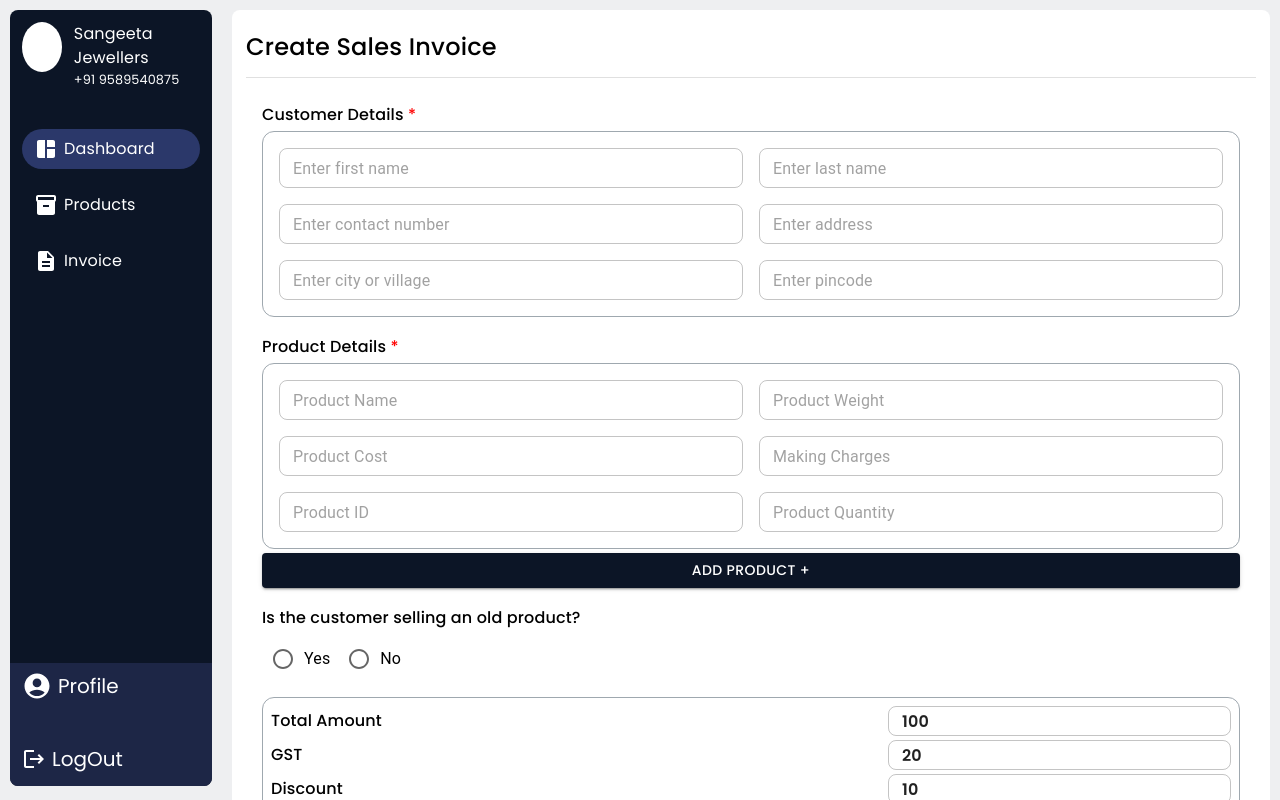
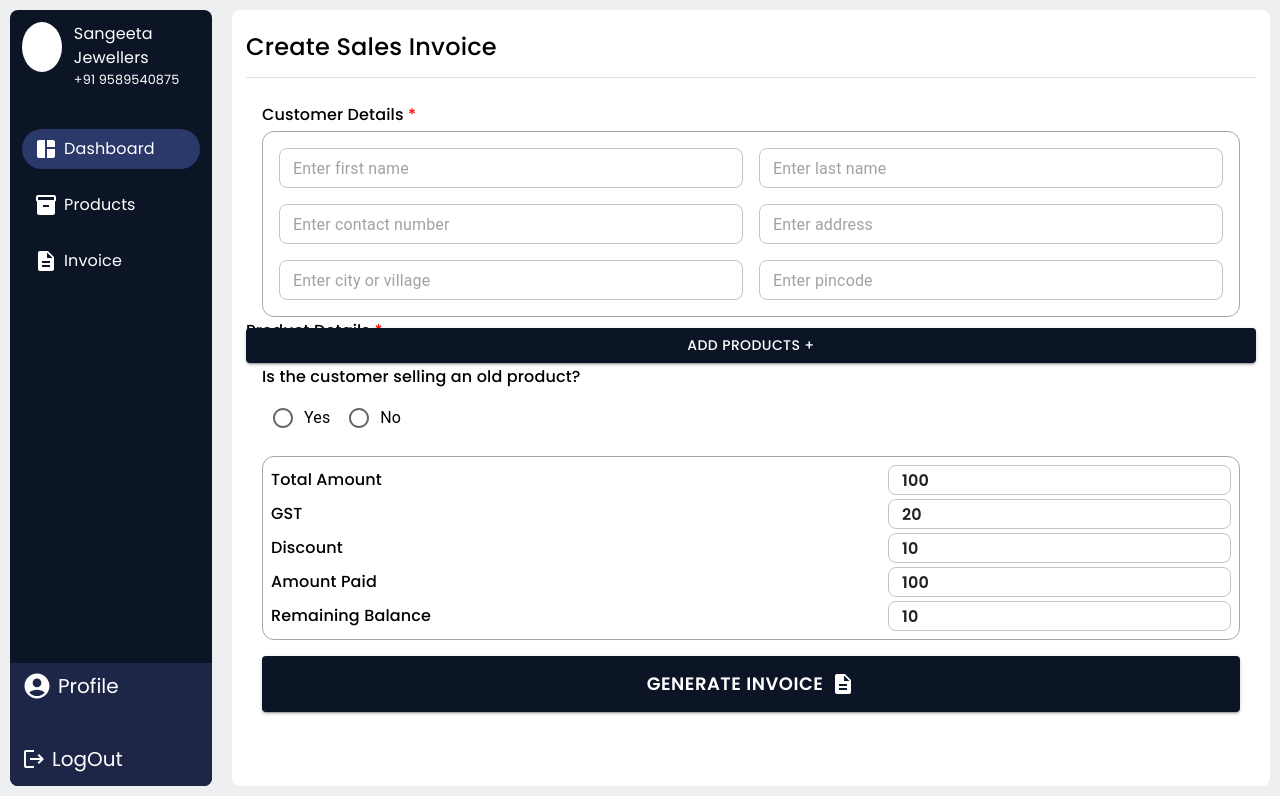
Before and after one commit to tusharbatradev/Invoice-Frontend, a React (Vite) app: page /dashboard/invoice in a window 1280 px wide. Shown: the top 800 px of the page. Built offline with nearby package versions, Linux system fonts and the light colour scheme; sample sign-in values are in the browser's storage.

Commit message:
add product working

```diff
--- a/src/Invoice/InvoicePage.jsx
+++ b/src/Invoice/InvoicePage.jsx
@@ -1,14 +1,30 @@
 import { useState } from "react";
-import { Stack } from "@mui/material";
+import { Stack, Button, Typography } from "@mui/material";
 import CustomerDetails from "./CustomerDetails";
 import ProductDetails from "./ProductDetails";
 import OldProductDetails from "./OldProductDetails";
 import AmountDetails from "./AmountDetails";
 import axios from "axios";
-import { useSelector } from "react-redux";
+import { addProduct } from "../redux/Slices/invoiceSlice";
+import { useSelector, useDispatch } from "react-redux";
 
 function InvoicePage() {
   const products = useSelector((state) => state.invoice.products);
+  console.log("invoice products", products);
+  const dispatch = useDispatch();
+  const handleAddNewProduct = () => {
+    dispatch(
+      addProduct({
+        product: "",
+        productWeight: "",
+        productCost: "",
+        productQuantity: "",
+        makingCharges: "",
+        productId: "",
+        productAmount: "",
+      })
+    );
+  };
 
   console.log("invoice slice data", products);
   const [formData, setFormData] = useState({
@@ -60,7 +76,29 @@ function InvoicePage() {
   return (
     <Stack spacing={"-15px"}>
       <CustomerDetails formData={formData} setFormData={setFormData} />
-      <ProductDetails formData={formData} setFormData={setFormData} />
+      <Typography lineHeight={"25px"} fontFamily={"Poppins"} fontWeight={500}>
+        Product Details{" "}
+        <span style={{ color: "red", alignSelf: "center" }}>*</span>
+      </Typography>
+      {products.map((prod) => (
+        <ProductDetails formData={formData} setFormData={setFormData} />
+      ))}
+      <Button
+        onClick={handleAddNewProduct}
+        sx={{
+          backgroundColor: "#0c1526",
+          height: "35px",
+          width: "100%",
+          fontFamily: "Poppins",
+          marginTop: "16px",
+          "&:hover": {
+            backgroundColor: "#1d2659",
+          },
+        }}
+        variant="contained"
+      >
+        Add products +
+      </Button>
       <OldProductDetails />
       <AmountDetails
         formData={formData}
--- a/src/Invoice/ProductDetails.jsx
+++ b/src/Invoice/ProductDetails.jsx
@@ -1,19 +1,26 @@
-import { Box, Stack, TextField, Typography, Grid, Button, Skeleton } from "@mui/material";
+import {
+  Box,
+  Stack,
+  TextField,
+  Typography,
+  Grid,
+  Button,
+  Skeleton,
+} from "@mui/material";
 import { useEffect, useState } from "react";
 // import { UseSelector, useDispatch } from "react-redux";
 
 function ProductDetails({ formData, setFormData }) {
-
   const handleChange = (index, fieldName, value) => {
     const updatedProducts = [...formData.product];
     updatedProducts[index] = {
       ...updatedProducts[index],
-            [fieldName]: value
+      [fieldName]: value,
     };
 
     setFormData({
       ...formData,
-            product: updatedProducts
+      product: updatedProducts,
     });
   };
 
@@ -28,24 +35,20 @@ function ProductDetails({ formData, setFormData }) {
   }, []);
 
   return (
-        <Stack padding={'16px'} spacing={'4px'}>
-            {loading ? <Skeleton width={'140px'} height={'25px'} />
-                :
-                <Typography lineHeight={'25px'} fontFamily={'Poppins'} fontWeight={500}>
-                    Product Details <span style={{ color: 'red', alignSelf: 'center' }}>*</span>
-                </Typography>
-            }
-
-            {loading ?
-                <Skeleton height={'185px'} />
-                :
+    <Stack padding={"16px"} spacing={"4px"}>
+      {loading ? (
+        <Skeleton height={"185px"} />
+      ) : (
         formData.product.map((product, index) => (
-                    <Box key={index} sx={{
-                        padding: '16px',
-                        border: '1px solid #9fa8af',
-                        borderRadius: '12px',
-                        marginTop: '16px'
-                    }}>
+          <Box
+            key={index}
+            sx={{
+              padding: "16px",
+              border: "1px solid #9fa8af",
+              borderRadius: "12px",
+              marginTop: "16px",
+            }}
+          >
             <Grid container spacing={2}>
               <Grid item xs={6}>
                 <TextField
@@ -53,7 +56,9 @@ function ProductDetails({ formData, setFormData }) {
                   variant="outlined"
                   placeholder="Product Name"
                   value={product.productName}
-                                    onChange={(e) => handleChange(index, 'productName', e.target.value)}
+                  onChange={(e) =>
+                    handleChange(index, "productName", e.target.value)
+                  }
                   sx={{
                     "& .MuiInputBase-root": {
                       height: "40px",
@@ -71,7 +76,9 @@ function ProductDetails({ formData, setFormData }) {
                   variant="outlined"
                   placeholder="Product Weight"
                   value={product.productWeight}
-                                    onChange={(e) => handleChange(index, 'productWeight', e.target.value)}
+                  onChange={(e) =>
+                    handleChange(index, "productWeight", e.target.value)
+                  }
                   sx={{
                     "& .MuiInputBase-root": {
                       height: "40px",
@@ -89,7 +96,9 @@ function ProductDetails({ formData, setFormData }) {
                   variant="outlined"
                   placeholder="Product Cost"
                   value={product.productCost}
-                                    onChange={(e) => handleChange(index, 'productCost', e.target.value)}
+                  onChange={(e) =>
+                    handleChange(index, "productCost", e.target.value)
+                  }
                   sx={{
                     "& .MuiInputBase-root": {
                       height: "40px",
@@ -107,7 +116,9 @@ function ProductDetails({ formData, setFormData }) {
                   variant="outlined"
                   placeholder="Making Charges"
                   value={product.makingCharges}
-                                    onChange={(e) => handleChange(index, 'makingCharges', e.target.value)}
+                  onChange={(e) =>
+                    handleChange(index, "makingCharges", e.target.value)
+                  }
                   sx={{
                     "& .MuiInputBase-root": {
                       height: "40px",
@@ -125,7 +136,7 @@ function ProductDetails({ formData, setFormData }) {
                   variant="outlined"
                   placeholder="Product ID"
                   value={product.id}
-                                    onChange={(e) => handleChange(index, 'id', e.target.value)}
+                  onChange={(e) => handleChange(index, "id", e.target.value)}
                   sx={{
                     "& .MuiInputBase-root": {
                       height: "40px",
@@ -143,7 +154,9 @@ function ProductDetails({ formData, setFormData }) {
                   variant="outlined"
                   placeholder="Product Quantity"
                   value={product.productQuantity}
-                                    onChange={(e) => handleChange(index, 'productQuantity', e.target.value)}
+                  onChange={(e) =>
+                    handleChange(index, "productQuantity", e.target.value)
+                  }
                   sx={{
                     "& .MuiInputBase-root": {
                       height: "40px",
@@ -158,9 +171,9 @@ function ProductDetails({ formData, setFormData }) {
             </Grid>
           </Box>
         ))
-            }
+      )}
 
-            {loading ?
+      {/* {loading ?
                 <Skeleton height={'35px'} width={'100%'} />
                 :
                 <Button
@@ -178,8 +191,7 @@ function ProductDetails({ formData, setFormData }) {
                 >
                     Add Product +
                 </Button>
-            }
-
+            } */}
     </Stack>
   );
 }
```
Lines whose indentation alone changed are shown as unchanged.
